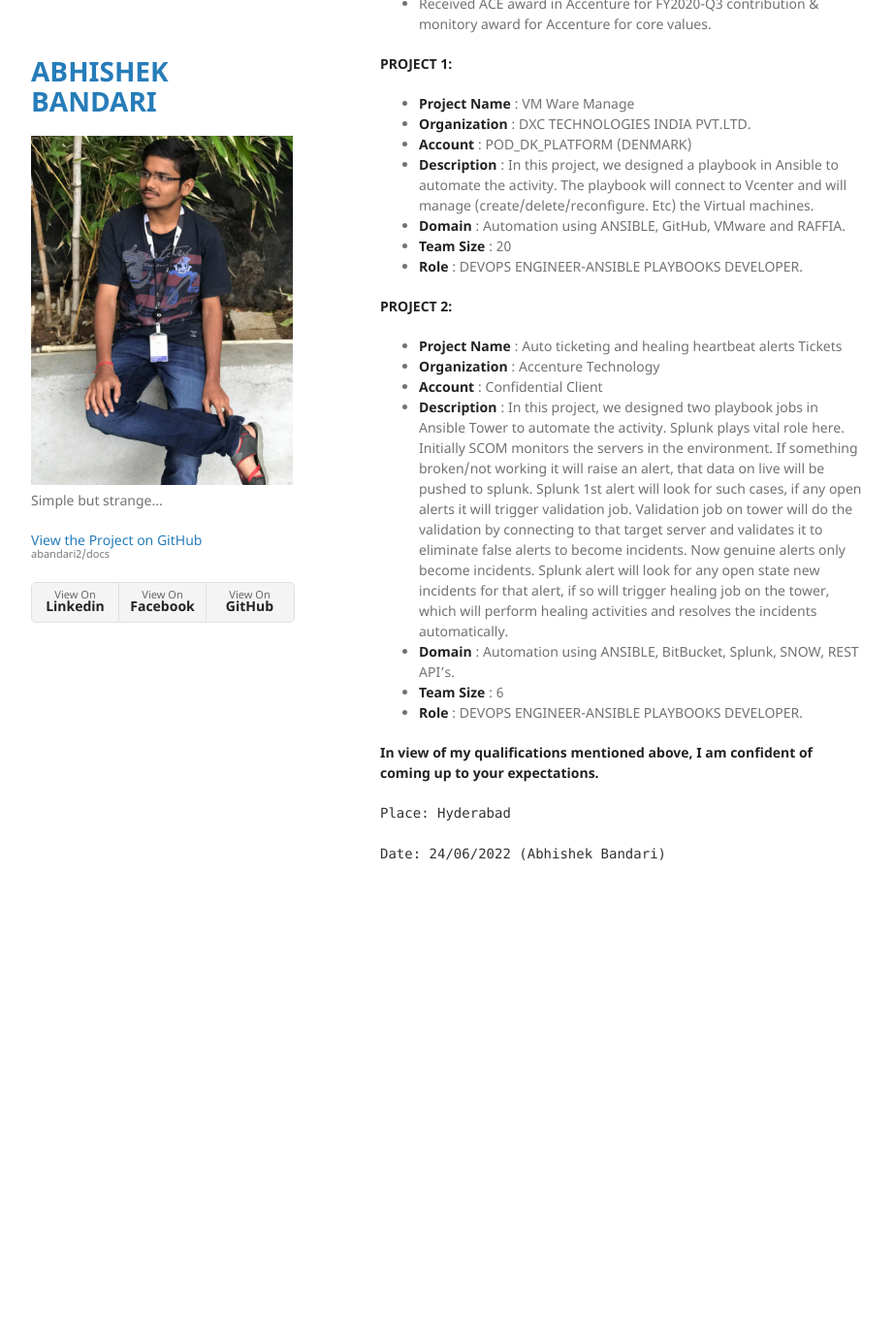
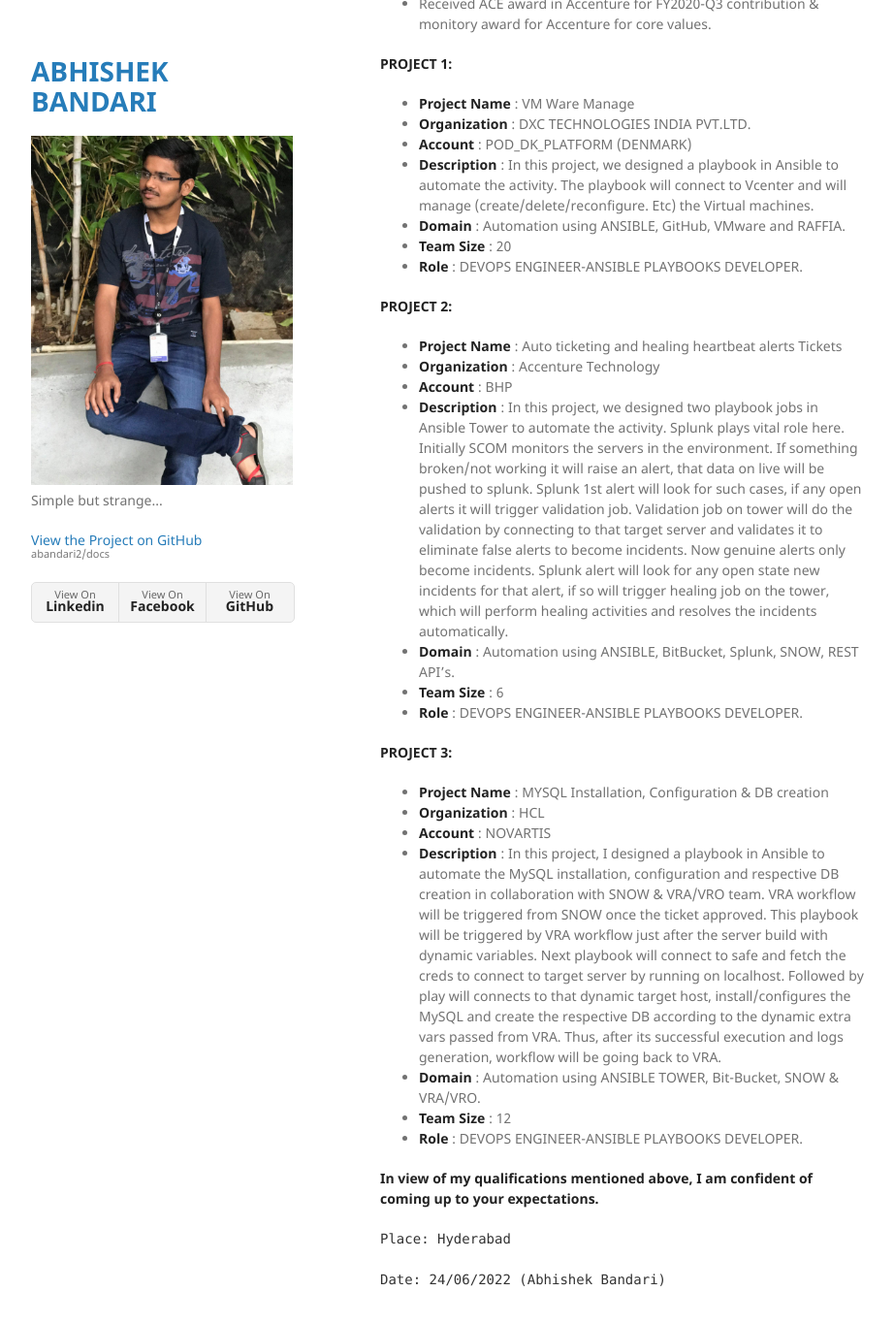
Before and after one commit to abandari2/docs, a Jekyll site: the page built from index.md, in a window 1280 px wide and 1400 px high, scrolled down 1201 px. Shown: the top 1365 px of the window at 97% size, without its empty margins (178-1100 px from the left). Built offline with Jekyll 4.4.1, drawn with Linux system fonts in a browser that asks for light colours; our own code applies the rules of GitHub Pages for plain Markdown files; before the commit the page ends 2162 px from its top, so only the background shows below that.

Commit message:
Update index.md

```diff
--- a/index.md
+++ b/index.md
@@ -52,11 +52,23 @@ layout: default
 
 * **Project Name**    : Auto ticketing and healing heartbeat alerts Tickets
 * **Organization**    :	Accenture Technology
-* **Account**         : Confidential Client
+* **Account**         : BHP
 * **Description**     :	In this project, we designed two playbook jobs in Ansible Tower to automate the activity. Splunk plays vital role here. Initially SCOM monitors the servers in the environment. If something broken/not working it will raise an alert, that data on live will be pushed to splunk. Splunk 1st alert will look for such cases, if any open alerts it will trigger validation job. Validation job on tower will do the validation by connecting to that target server and validates it to eliminate false alerts to become incidents. Now genuine alerts only become incidents. Splunk alert will look for any open state new incidents for that alert, if so will trigger healing job on the tower, which will perform healing activities and resolves the incidents automatically.
 * **Domain**          : Automation using ANSIBLE, BitBucket, Splunk, SNOW, REST API's.
 * **Team Size**       :	6
 * **Role**            : DEVOPS ENGINEER-ANSIBLE PLAYBOOKS DEVELOPER.
+
+
+**PROJECT 3:**
+
+* **Project Name**    : MYSQL Installation, Configuration & DB creation
+* **Organization**    : HCL
+* **Account**         : NOVARTIS
+* **Description**     : In this project, I designed a playbook in Ansible to automate the MySQL  installation, configuration and respective DB creation in collaboration with SNOW & VRA/VRO team. VRA workflow will be triggered from SNOW once the ticket approved. This playbook will be triggered by VRA workflow just after the server build with dynamic variables. Next playbook will connect to safe and fetch the creds to connect to target server by running on localhost. Followed by play will connects to that dynamic target host, install/configures the MySQL and create the respective DB according to the dynamic extra vars passed from VRA. Thus, after its successful execution and logs generation, workflow will be going back to VRA.
+* **Domain**          : Automation using ANSIBLE TOWER, Bit-Bucket, SNOW & VRA/VRO.
+* **Team Size**       : 12
+* **Role**            : DEVOPS ENGINEER-ANSIBLE PLAYBOOKS DEVELOPER.
+
 
 **In view of my qualifications mentioned above, I am confident of coming up to your expectations.**
 
```
